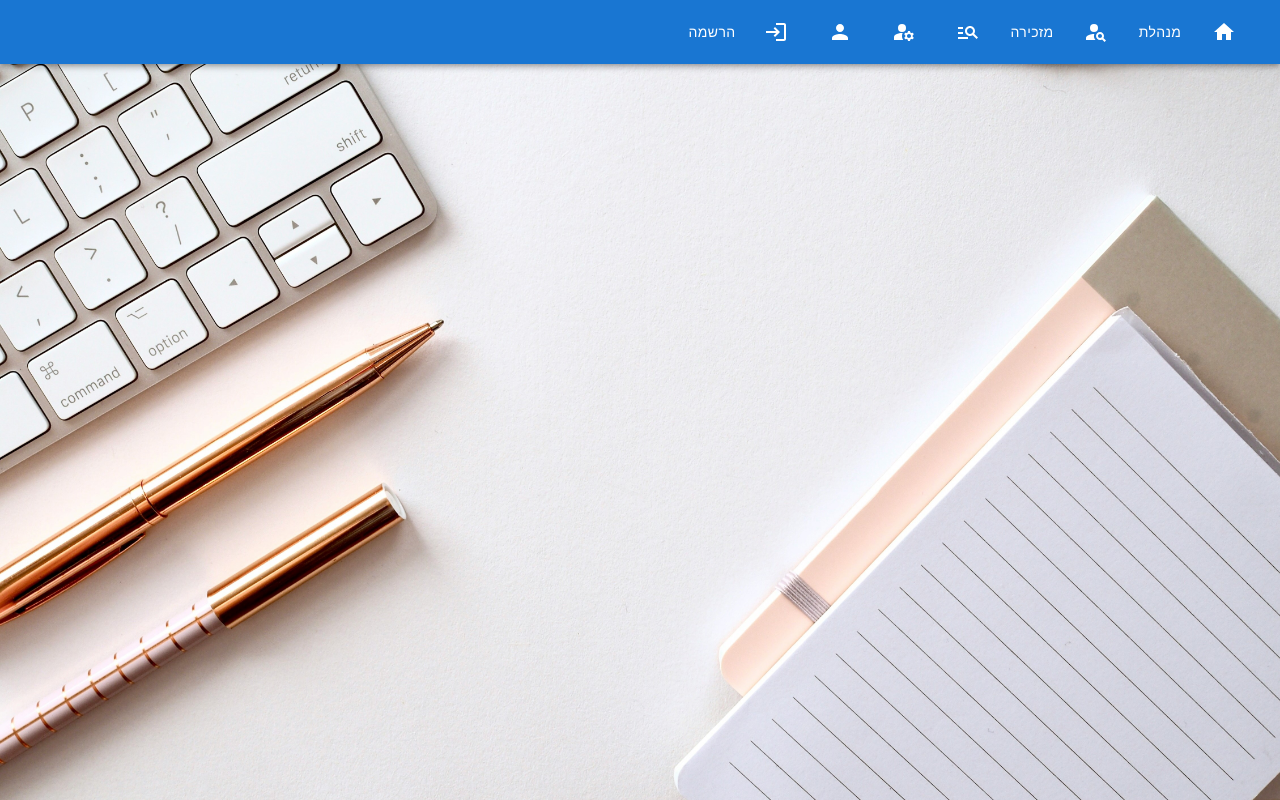
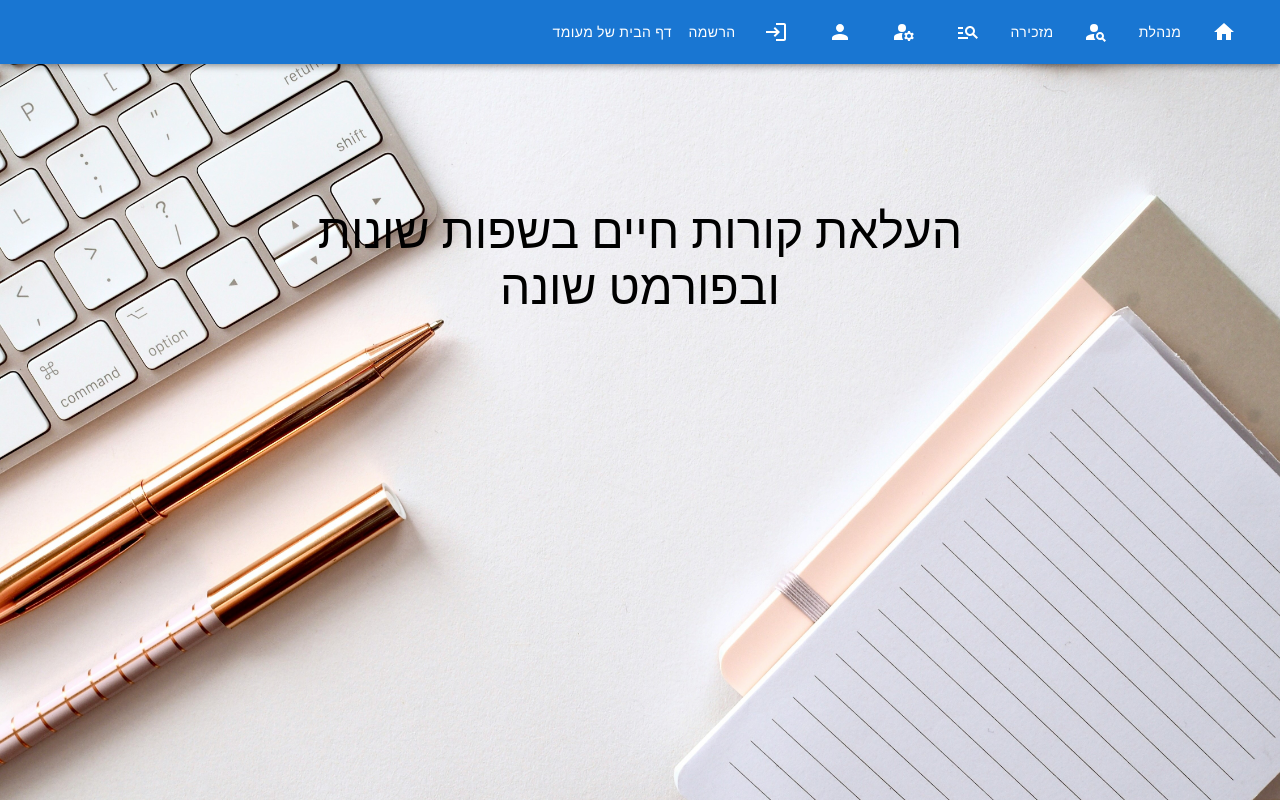
Before and after one commit to diversi-tech/bergman-front, a React (Create React App) app: page /HomeCandidate in a window 1280 px wide. Shown: the top 800 px of the page. Built offline with nearby package versions, Linux system fonts and the light colour scheme.

Commit message:
changes 16/07

```diff
--- a/public/index.html
+++ b/public/index.html
@@ -8,38 +8,20 @@
   <meta name="theme-color" content="#000000" />
   <meta name="description" content="Web site created using create-react-app" />
   <link rel="apple-touch-icon" href="%PUBLIC_URL%/logo192.png" />
-  <link rel="stylesheet" href="https://fonts.googleapis.com/icon?family=Material+Icons" />
 
-  <!--
-      manifest.json provides metadata used when your web app is installed on a
-      user's mobile device or desktop. See https://developers.google.com/web/fundamentals/web-app-manifest/
-    -->
+  <!-- פונטים מ-Google Fonts -->
+  <link href="https://fonts.googleapis.com/css2?family=Montserrat:wght@300;400;500&family=Poppins:wght@300;400;500&display=swap" rel="stylesheet">
+
   <link rel="manifest" href="%PUBLIC_URL%/manifest.json" />
-  <!--
-      Notice the use of %PUBLIC_URL% in the tags above.
-      It will be replaced with the URL of the `public` folder during the build.
-      Only files inside the `public` folder can be referenced from the HTML.
-
-      Unlike "/favicon.ico" or "favicon.ico", "%PUBLIC_URL%/favicon.ico" will
-      work correctly both with client-side routing and a non-root public URL.
-      Learn how to configure a non-root public URL by running `npm run build`.
-    -->
   <title>חנה ברגמן</title>
 </head>
 
 <body>
   <noscript>You need to enable JavaScript to run this app.</noscript>
-  <div id="root"></div>
-  <!--
-      This HTML file is a template.
-      If you open it directly in the browser, you will see an empty page.
-
-      You can add webfonts, meta tags, or analytics to this file.
-      The build step will place the bundled scripts into the <body> tag.
-
-      To begin the development, run `npm start` or `yarn start`.
-      To create a production bundle, use `npm run build` or `yarn build`.
-    -->
+  <div id="root">
+    <h1 style="font-family: 'Montserrat', sans-serif; color: #333;">כותרת ראשית באתר שלך</h1>
+    <p style="font-family: 'Poppins', sans-serif; color: #666;">טקסט רגיל עם פונט ייחודי</p>
+  </div>
 </body>
 
 </html>
--- /dev/null
+++ b/src/components/homeCandidate.css
@@ -0,0 +1,18 @@
+/* .subtitle-container {
+    position: absolute;
+    width: 100%;
+    height: 100%;
+    display: flex;
+    align-items: center;
+    justify-content: center;
+    transition: transform 1s ease-in-out;
+    transform: translateX(-100%);
+}
+
+.show {
+    transform: translateX(0);
+}
+
+.exit {
+    transform: translateX(-100%);
+} */
--- /dev/null
+++ b/src/components/homeCandidate.jsx
@@ -0,0 +1,45 @@
+import React, { useEffect, useState } from "react";
+import { Box, Typography } from "@mui/material";
+
+const subtitles = [
+    { text: "העלאת קורות חיים בקלות ובמהירות<br />תוך מספר דקות" },
+    { text: "העלאת קורות חיים בשפות שונות<br />ובפורמט שונה" },
+    { text: "חדש! מהיום העלאת קורות חיים<br />גם דרך המייל" },
+];
+
+export const HomeCandidate = () => {
+    const [currentSubtitleIndex, setCurrentSubtitleIndex] = useState(0);
+
+    useEffect(() => {
+        const intervalId = setInterval(() => {
+            setCurrentSubtitleIndex((prevIndex) => (prevIndex + 1) % subtitles.length);
+        }, 4000); // כל 4 שניות
+
+        return () => clearInterval(intervalId);
+    }, []);
+
+    return (
+        <Box
+            sx={{
+                position: "relative",
+                overflow: "hidden",
+                width: "100%",
+                height: "400px",
+                display: "flex",
+                alignItems: "center",
+                justifyContent: "center",
+            }}
+        >
+            <Typography
+                variant="h3"
+                sx={{
+                    color: "black",
+                    padding: "10px",
+                    textAlign: "center",
+                    fontFamily:"'Roboto', sans-serif"
+                }}
+                dangerouslySetInnerHTML={{ __html: subtitles[currentSubtitleIndex].text }}
+            />
+        </Box>
+    );
+};
--- a/src/components/nav.jsx
+++ b/src/components/nav.jsx
@@ -17,14 +17,15 @@ export const Nav = () => {
                         <HomeIcon />
                     </Button>
                 </Tooltip>
+
                 <Button color="inherit" component={Link} to="/Manager" >
                     מנהלת                </Button>
                 <Tooltip title="חיפוש מועמדים" arrow>
-
                     <Button color="inherit" component={Link} to="/Filter">
                         <PersonSearchIcon />
                     </Button>
                 </Tooltip>
+
                 <Button color="inherit" component={Link} to="/Secretary">
                     מזכירה
                 </Button>
@@ -33,19 +34,20 @@ export const Nav = () => {
                         <ManageSearchIcon />
                     </Button>
                 </Tooltip>
+
                 <Tooltip title="ניהול עובדים" arrow>
                     <Button color="inherit" component={Link} to="/WorkersManagement">
                         <ManageAccountsIcon />
                     </Button>
                 </Tooltip>
+
                 <Tooltip title="פרופיל" arrow>
-
                     <Button color="inherit" component={Link} to="/Profile">
                         <PersonIcon />
                     </Button>
                 </Tooltip>
+
                 <Tooltip title="התחברות" arrow>
-
                     <Button color="inherit" component={Link} to="/Login" >
                         <LoginIcon />
                     </Button>
@@ -53,6 +55,9 @@ export const Nav = () => {
                 <Button color="inherit" component={Link} to="/SignUp">
                     הרשמה
                 </Button>
+                <Button color='inherit' component={Link} to="/HomeCandidate">
+                דף הבית של מעומד
+                </Button>
             </Toolbar>
         </AppBar>
     );
--- a/src/components/routerLink.jsx
+++ b/src/components/routerLink.jsx
@@ -13,6 +13,7 @@ import { Profile } from './profile';
 import { Nav } from './nav';
 import { Box } from '@mui/material';
 import { useAuth } from './authContext';
+import { HomeCandidate } from './homeCandidate';
 
 export const RouterLink = () => {
     const { isAuthenticated } = useAuth();
@@ -33,6 +34,7 @@ export const RouterLink = () => {
                     <Route path="/Profile" element={<Profile />} />
                     <Route path="/Login" element={<LoginModal />} />
                     <Route path="/SignUp" element={<SignUpModal />} />
+                    <Route path='/HomeCandidate' element={<HomeCandidate/>}/>
                     <Route path="/" element={<Home />} />
                 </Routes>
             </Box>
```
Also changed, not shown: 1 other file (tests, documents, lock files or other folders).
